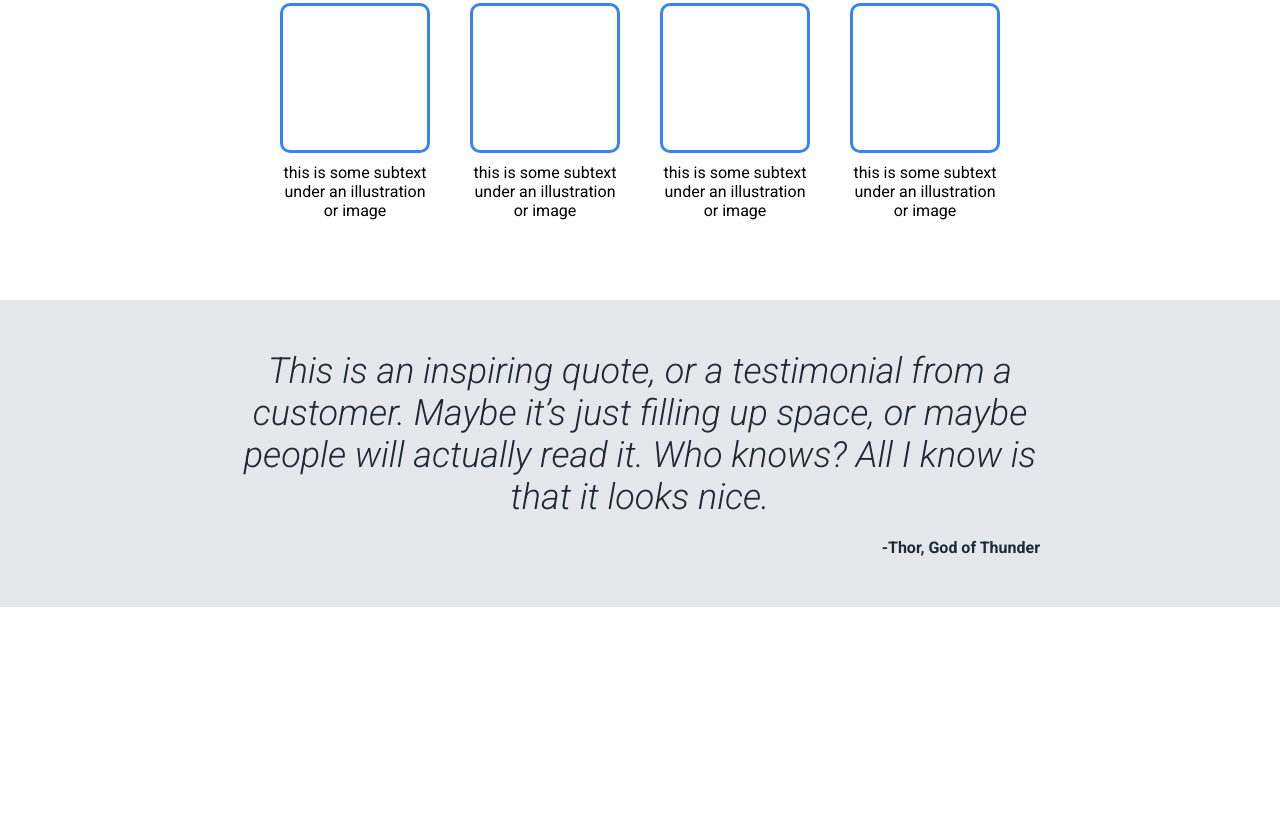
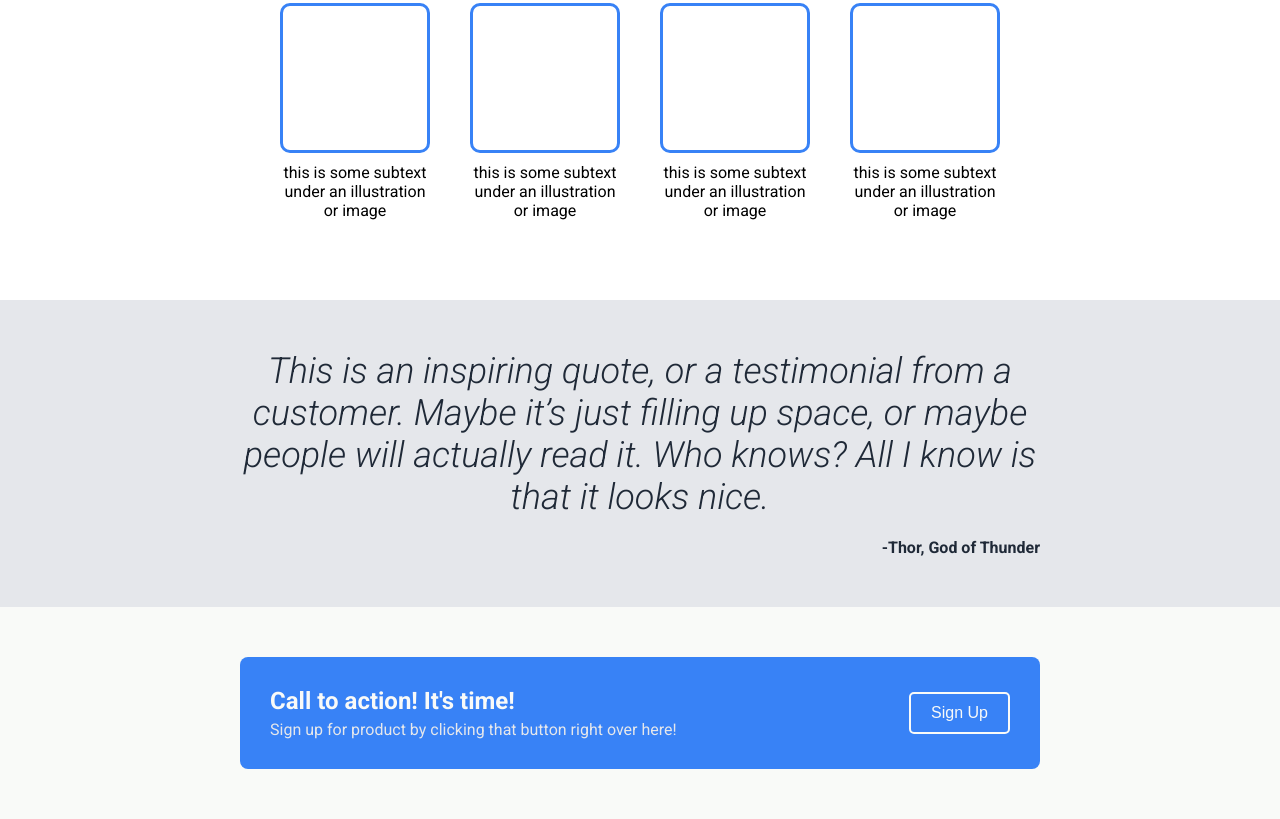
Before and after one commit to dhanarajrk/odin-landing-page, a plain HTML site: page index.html in a window 1280 px wide. Shown: the part 735-1554 px from the top of the page. Before the commit the page ends 1342 px from the top, so only its background shows below. Drawn offline with Linux system fonts and the light colour scheme.

Commit message:
4th section completed

```diff
--- a/index.html
+++ b/index.html
@@ -63,6 +63,16 @@
             <strong>-Thor, God of Thunder</strong>
         </p>
     </div>
+
+    <div class='fourth-section'>
+        <div class='blue-container'>
+            <div class='blue-container-text'>
+                <h3>Call to action! It's time!</h3>
+                <p>Sign up for product by clicking that button right over here!</p>
+            </div>
+            <button class='signup-btn'>Sign Up</button>
+        </div>
+    </div>
 </body>
 
 </html>
--- a/styles.css
+++ b/styles.css
@@ -160,3 +160,48 @@ body{
     max-width: 800px;  /* Same as quote-text */
     margin: 20px auto 0; /*top right+left bottom */
 }
+
+/*Forth-section*/
+
+.fourth-section {
+    background-color: #F9FAF8;
+    padding: 50px 20px;
+}
+
+.blue-container{
+    background-color: #3882F6;
+    color: #F9FAF8;
+    border-radius: 8px;
+    padding: 30px;
+    max-width: 800px;
+    margin: 0 auto; /*place blue container in center */
+    display: flex;
+    justify-content: space-between; /* to move Sign Up button to right corner */
+    align-items: center
+}
+
+.blue-container-text{
+    text-align: left; /* Align h3 and p to the left */
+}
+
+
+.blue-container-text h3{
+    font-size: 24px;
+    font-weight: 700;
+    margin-bottom: 5px;
+}
+
+.blue-container-text p{
+    font-size: 16px;
+    color: #E5E7EB;
+}
+
+.signup-btn{
+    background-color: transparent;
+    color: #F9FAF8;
+    border: 2px solid #F9FAF8;
+    border-radius: 5px;
+    padding: 10px 20px;
+    font-size: 16px;
+    cursor: pointer;
+}
```
